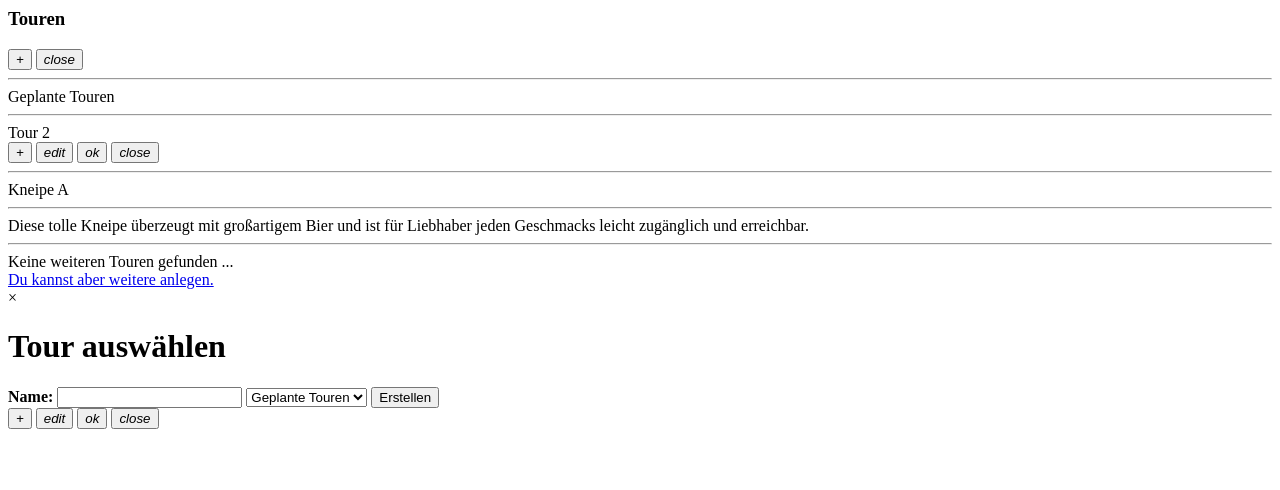
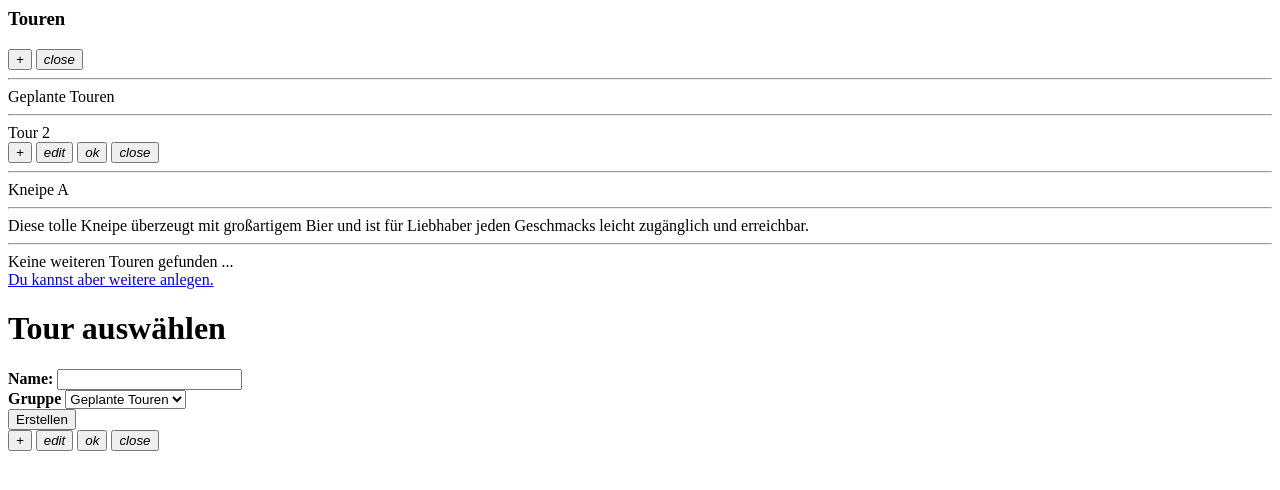
Before and after one commit to ledidious/bar-hopping, a PHP site: page /main/main_tours.php in a window 1280 px wide. Shown: the top 490 px of the page. Run offline with PHP 8.4, Linux system fonts and the light colour scheme.

Commit message:
Main page: Style tour add dialog, change font to sans-serif

```diff
--- a/src/view/css/global.css
+++ b/src/view/css/global.css
@@ -78,7 +78,6 @@ button {
 }
 
 fieldset {
-    font-family: sans-serif;
     border: 1px solid white;
     border-radius: 10px;
     background: white;
@@ -89,7 +88,6 @@ fieldset {
 }
 
 input {
-    font-family: sans-serif;
     background: #f5f5f5;
     border: 1px solid #FFF;
     border-radius: 5px;
@@ -97,3 +95,7 @@ input {
     -webkit-border-radius: 5px;
     box-shadow: 1px 2px 4px rgba(0, 0, 0, .4);
 }
+
+body {
+    font-family: sans-serif;
+}
--- a/src/view/html/main/main_tours.php
+++ b/src/view/html/main/main_tours.php
@@ -41,7 +41,8 @@
                 <hr>
                 <div id="tours-list-group_1-tour_2-bars">
                     <div id="tours-list-group_1-tour_2-bars_1" class="tour-bar">
-                        <span class="expand-button" bh-expandable="tours-list-group_1-tour_2-bars_1-content">Kneipe A</span>
+                        <span class="expand-button" bh-expandable="tours-list-group_1-tour_2-bars_1-content">Kneipe
+                            A</span>
                         <hr>
                         <div id="tours-list-group_1-tour_2-bars_1-content">
                             <div id="tours-list-group_1-tour_2-bars_1-content-image" class="tour-bar-image"></div>
@@ -63,16 +64,21 @@
         <!-- popup window to chose tour-->
         <div id="tour-popup-window" class="popup-window">
             <div class="popup-window-content">
-                <span class="popup-window-close">&times;</span>
-                <label for="select-tour"><h1>Tour auswählen</h1></label>
+                <h1>Tour auswählen</h1>
+                <div>
                     <!-- TODO style combobox -->
                     <label for="tour-name"><b>Name:</b></label>
                     <input type="text" id="tour-name">
+                </div>
+                <div>
+                    <label for="select-tour"><b>Gruppe</b></label>
                     <select id="select-tour">
                         <option value="tours-list-group_1">Geplante Touren</option>
                     </select>
-
+                </div>
+                <div>
                     <button id="tour-popup-window-btn-ok">Erstellen</button>
+                </div>
             </div>
         </div>
 
```
Also changed, not shown: src/view/css/main.css (+9 -2 lines). Lines whose indentation alone changed are shown as unchanged.
